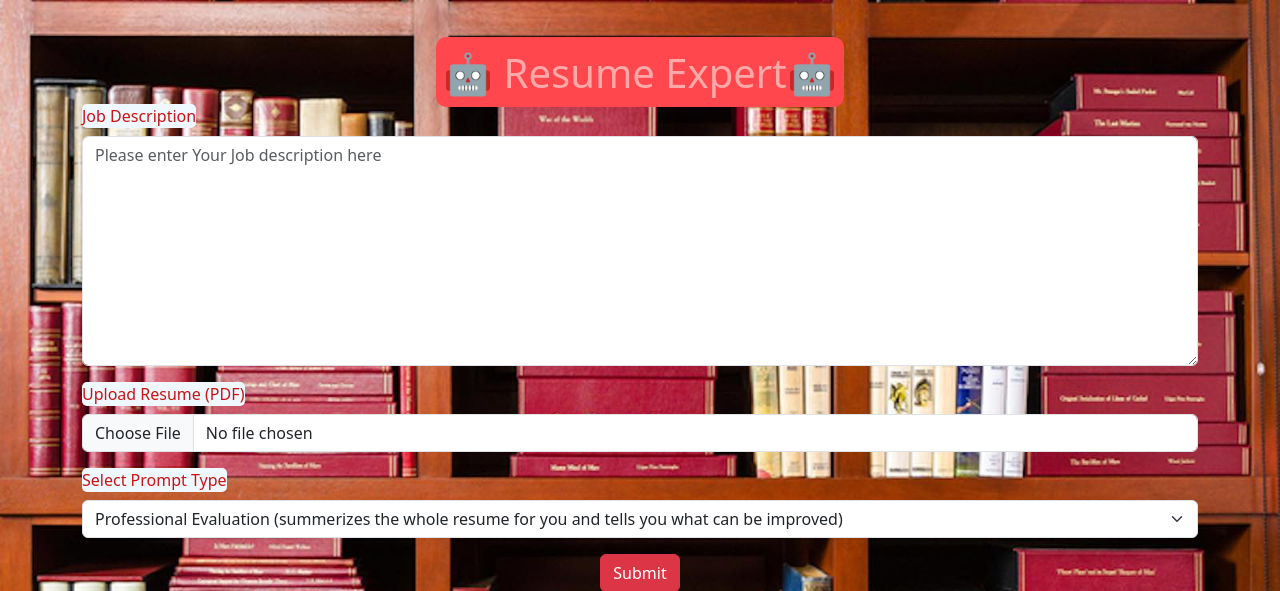
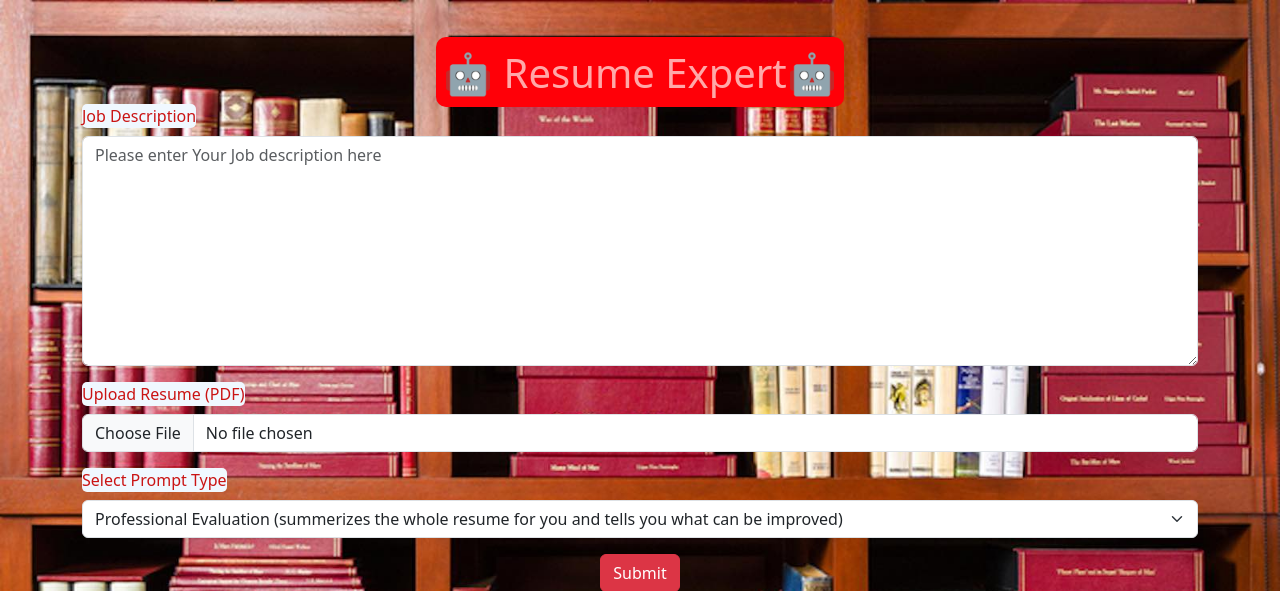
Before and after one commit to sahilchalke0001/resume, a Flask app: page / in a window 1280 px wide. Shown: the top 591 px of the page. Run offline with Flask 3, Linux system fonts and the light colour scheme.

Commit message:
change color

```diff
--- a/templates/index.html
+++ b/templates/index.html
@@ -27,7 +27,7 @@
 
         mark {
             color: rgb(255, 168, 168);
-            background-color: #FF474D;
+            background-color: #ff0008;
             border-radius: 10px;
         }
         .btn-container {
```
